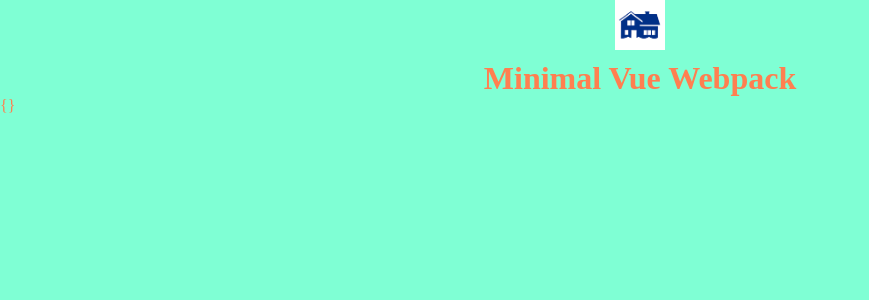
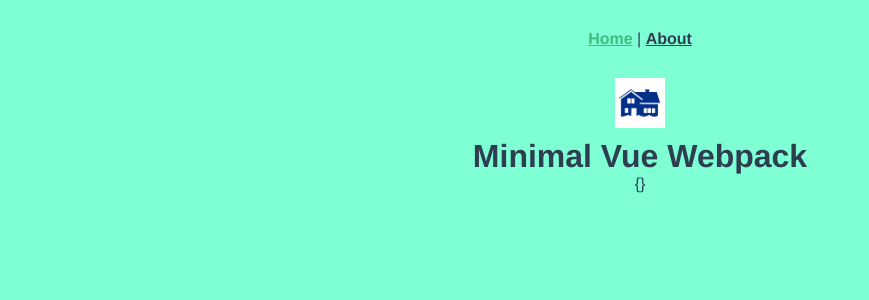
Before and after one commit to taylor-wu96/roda-with-vue-using-webpack, a Vue app: page / in a window 1280 px wide. Shown: the top 300 px of the page, without its empty margins (0-869 px from the left). Built offline with nearby package versions, Linux system fonts and the light colour scheme; no server answers.

Commit message:
feat support rounting

```diff
--- a/package.json
+++ b/package.json
@@ -23,6 +23,7 @@
     "webpack-merge": "^5.8.0"
   },
   "dependencies": {
-    "axios": "^1.6.0"
+    "axios": "^1.6.0",
+    "vue-router": "^4.2.5"
   }
 }
--- a/src/App.vue
+++ b/src/App.vue
@@ -1,48 +1,30 @@
 <template>
-  <img src="./static/images.png" width="50" height="50"/>
-  <h1>Minimal Vue Webpack</h1>
-   <div>{{ answer }}</div>
+  <div id="nav">
+    <router-link to="/">Home</router-link> |
+    <router-link to="/about">About</router-link>
+  </div>
+  <router-view/>
 </template>
 
-<script>
+<style>
+#app {
+  font-family: Avenir, Helvetica, Arial, sans-serif;
+  -webkit-font-smoothing: antialiased;
+  -moz-osx-font-smoothing: grayscale;
+  text-align: center;
+  color: #2c3e50;
+}
 
-import { defineComponent } from 'vue';
-import axios from "axios";
+#nav {
+  padding: 30px;
+}
 
-export default defineComponent ({
-  name: "App",
-  data() {
-    return {
-      answer: {},
-    };
-  },
-  methods: {
-    async getAnswer() {
-        const API_URL = "/api";
-        // const API_URL = "https://yesno.wtf/api";
-        const { data } = await axios.get(API_URL);
-        this.answer = data;
-    },
-  },
-  beforeMount() {
-    this.getAnswer();
-  },
-});
+#nav a {
+  font-weight: bold;
+  color: #2c3e50;
+}
 
-// export default defineComponent({
-//     name: 'App'
-// });
-
-</script>
-
-<style scoped>
-    h1 {
-        width: 100%;
-        text-align: center;
-        margin-top: 10px;
-    }
-    img {
-        display: block;
-        margin: auto;
-    }
+#nav a.router-link-exact-active {
+  color: #42b983;
+}
 </style>
--- a/src/main.js
+++ b/src/main.js
@@ -1,6 +1,7 @@
 import { createApp } from "vue";
 import App from './App.vue' //Our .vue startup file
 import './static/global.css'
+import router from './router'
 
 //Will mount the vue app inside a HTML element which id equals to "app" (div into templetes/index.html file)
-createApp(App).mount('#app');
+createApp(App).use(router).mount('#app');
--- /dev/null
+++ b/src/pages/AboutPage.Vue
@@ -0,0 +1,5 @@
+<template>
+  <div class="about">
+    <h1>This is an about page</h1>
+  </div>
+</template>
--- /dev/null
+++ b/src/pages/HomePage.vue
@@ -0,0 +1,48 @@
+<template>
+  <img src="../static/images.png" width="50" height="50"/>
+  <h1>Minimal Vue Webpack</h1>
+   <div>{{ answer }}</div>
+</template>
+
+<script>
+
+import { defineComponent } from 'vue';
+import axios from "axios";
+
+export default defineComponent ({
+  name: "App",
+  data() {
+    return {
+      answer: {},
+    };
+  },
+  methods: {
+    async getAnswer() {
+        const API_URL = "/api";
+        // const API_URL = "https://yesno.wtf/api";
+        const { data } = await axios.get(API_URL);
+        this.answer = data;
+    },
+  },
+  beforeMount() {
+    this.getAnswer();
+  },
+});
+
+// export default defineComponent({
+//     name: 'App'
+// });
+
+</script>
+
+<style scoped>
+    h1 {
+        width: 100%;
+        text-align: center;
+        margin-top: 10px;
+    }
+    img {
+        display: block;
+        margin: auto;
+    }
+</style>
--- /dev/null
+++ b/src/router/index.js
@@ -0,0 +1,26 @@
+import { createRouter, createMemoryHistory, createWebHistory } from 'vue-router';
+import Home from '../pages/HomePage.vue';
+import About from '../pages/AboutPage.vue';
+
+
+const isServer = typeof window === 'undefined';
+const history = isServer ? createMemoryHistory() : createWebHistory();
+const routes = [
+  {
+    path: '/',
+    name: 'Home',
+    component: Home,
+  },
+  {
+    path: '/about',
+    name: 'About',
+    component: About,
+  },
+];
+
+const router = createRouter({
+  history,
+  routes,
+});
+
+export default router;
```
Also changed, not shown: 3 other files (tests, documents, lock files or other folders).
